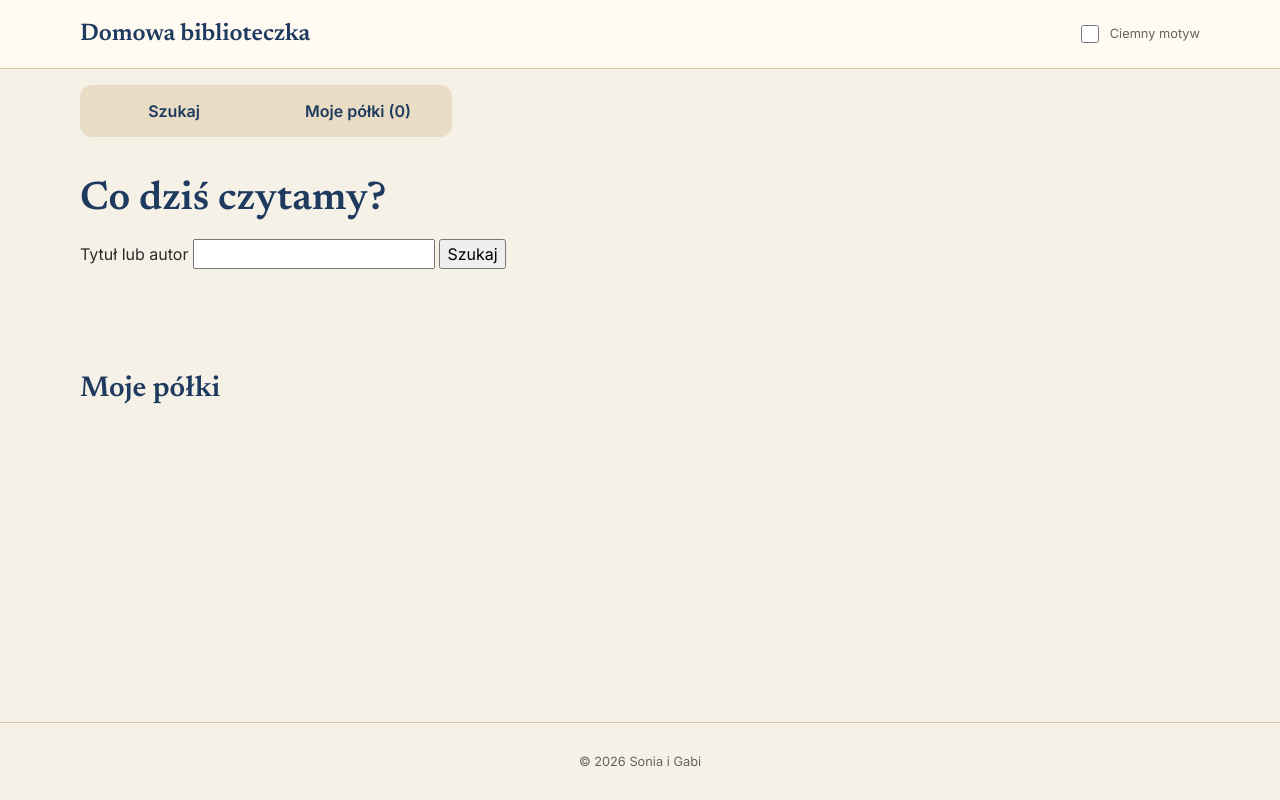
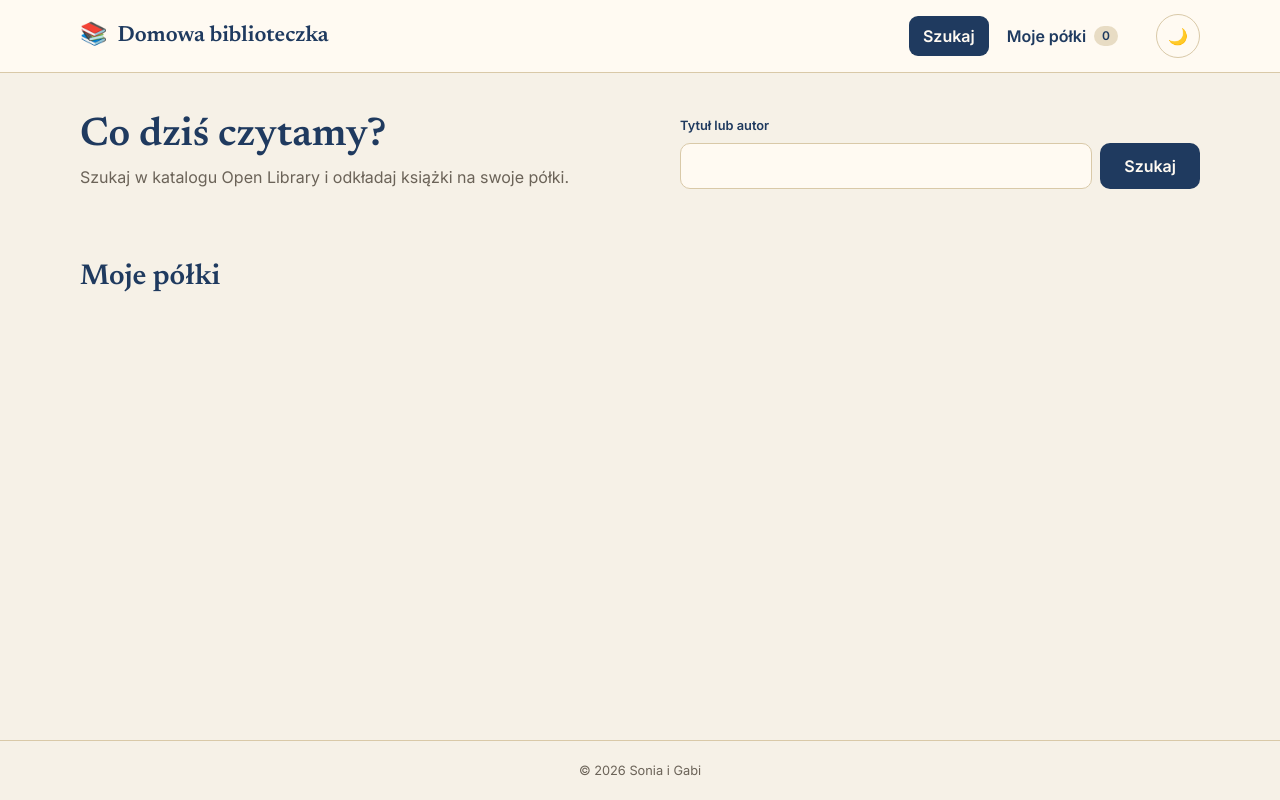
Before and after one commit to s246580/domowa-biblioteczka, a plain HTML site: page index.html in a window 1280 px wide. Drawn offline with Linux system fonts and the light colour scheme.

Commit message:
Nagłówek z zakładkami i przyciskiem motywu, style formularza

```diff
--- a/css/base.css
+++ b/css/base.css
@@ -100,19 +100,23 @@ textarea {
 /* Nagłówek */
 .site-header {
     display: flex;
+    flex-wrap: wrap;
     align-items: center;
-    justify-content: space-between;
-    gap: 12px;
+    gap: 12px 24px;
     padding: 12px max(16px, calc((100% - 1120px) / 2));
     background-color: var(--surface);
     border-bottom: 1px solid var(--border);
 
     @media (min-width: 768px) {
-        padding-block: 16px;
+        padding-block: 14px;
     }
 }
 
 .logo {
+    display: flex;
+    align-items: center;
+    gap: 10px;
+    margin-right: auto;
     font-family: var(--font-title);
     font-size: 1.25rem;
     font-weight: 600;
@@ -120,56 +124,93 @@ textarea {
     text-decoration: none;
 
     @media (min-width: 768px) {
-        font-size: 1.5rem;
+        font-size: 1.375rem;
     }
 }
 
+/* Przycisk motywu */
 .theme-toggle {
-    display: flex;
-    align-items: center;
-    gap: 8px;
-    font-size: 0.8rem;
-    color: var(--muted);
+    display: grid;
+    place-items: center;
+    width: 44px;
+    height: 44px;
+    border: 1px solid var(--border);
+    border-radius: 50%;
     cursor: pointer;
+    transition: background-color 0.2s;
 
-    & input {
-        width: 18px;
-        height: 18px;
-        accent-color: var(--primary);
-        cursor: pointer;
+    & .icon {
+        transition: transform 0.4s;
+    }
+
+    &:hover {
+        background-color: var(--beige);
+    }
+
+    &:has(input:checked) .icon {
+        transform: rotate(-30deg);
+    }
+
+    &:has(input:focus-visible) {
+        outline: 2px solid var(--accent);
+        outline-offset: 2px;
     }
 }
 
 /* Zakładki */
 .tabs {
+    order: 1;
+    flex-basis: 100%;
     display: grid;
     grid-template-columns: 1fr 1fr;
     gap: 4px;
-    margin: 16px max(16px, calc((100% - 1120px) / 2)) 0;
     padding: 4px;
     background-color: var(--beige);
     border-radius: 12px;
 
     @media (min-width: 768px) {
-        width: fit-content;
-        grid-template-columns: repeat(2, 180px);
+        order: 0;
+        flex-basis: auto;
+        display: flex;
+        padding: 0;
+        background-color: transparent;
     }
 
     & a {
         display: flex;
         align-items: center;
         justify-content: center;
-        gap: 4px;
-        place-items: center;
-        min-height: 44px;
+        gap: 8px;
+        min-height: 40px;
+        padding: 0 14px;
         border-radius: 9px;
+        color: var(--primary);
         font-weight: 600;
         text-decoration: none;
-        transition: background-color 0.2s;
+        transition: background-color 0.2s, color 0.2s;
     }
 
     & a:hover {
-        background-color: var(--surface);
+        background-color: var(--beige);
+    }
+
+    & a[aria-current="page"] {
+        background-color: var(--primary);
+        color: var(--on-primary);
+    }
+}
+
+.badge {
+    min-width: 22px;
+    padding: 1px 8px;
+    border-radius: 999px;
+    background-color: var(--surface);
+    color: var(--primary);
+    font-size: 0.75rem;
+    text-align: center;
+
+    @media (min-width: 768px) {
+        background-color: var(--beige);
     }
 }
 
@@ -197,9 +238,26 @@ main {
 
 /* Stopka */
 .site-footer {
-    padding: 16px;
-    text-align: center;
+    display: flex;
+    flex-wrap: wrap;
+    justify-content: center;
+    gap: 8px 16px;
+    padding: 20px max(16px, calc((100% - 1120px) / 2));
     font-size: 0.8rem;
     color: var(--muted);
     border-top: 1px solid var(--border);
+
+    & p {
+        margin: 0;
+    }
 }
+
+/* Ukryte wizualnie, ale dostępne dla czytnika ekranu */
+.visually-hidden {
+    position: absolute;
+    width: 1px;
+    height: 1px;
+    overflow: hidden;
+    clip-path: inset(50%);
+    white-space: nowrap;
+}
--- /dev/null
+++ b/css/search.css
@@ -0,0 +1,76 @@
+/* Tytuł z podtytułem po lewej, formularz po prawej */
+.search-head {
+    display: flex;
+    flex-wrap: wrap;
+    align-items: end;
+    justify-content: space-between;
+    gap: 20px 24px;
+}
+
+.lead {
+    margin: 6px 0 0;
+    color: var(--muted);
+}
+
+/* Formularz wyszukiwania */
+#search-form {
+    flex: 1 1 320px;
+    max-width: 520px;
+    display: grid;
+    gap: 8px;
+
+    & label {
+        font-size: 0.8rem;
+        font-weight: 600;
+        color: var(--primary);
+    }
+
+    & input {
+        min-height: 46px;
+        padding: 0 14px;
+        border: 1px solid var(--border);
+        border-radius: var(--radius);
+        background-color: var(--surface);
+        color: var(--text);
+        transition: border-color 0.2s;
+    }
+
+    & input:focus {
+        border-color: var(--accent);
+    }
+
+    & button {
+        min-height: 46px;
+        padding: 0 24px;
+        border: none;
+        border-radius: var(--radius);
+        background-color: var(--primary);
+        color: var(--on-primary);
+        font-weight: 600;
+        cursor: pointer;
+        transition: background-color 0.2s, transform 0.15s;
+    }
+
+    & button:hover {
+        background-color: var(--accent);
+    }
+
+    & button:active {
+        transform: scale(0.95);
+    }
+
+    @media (min-width: 768px) {
+        grid-template-columns: 1fr auto;
+
+        & label {
+            grid-column: 1 / -1;
+        }
+    }
+}
+
+/* Komunikaty: ładowanie, błąd, brak wyników */
+#search-status {
+    margin: 0;
+    font-size: 0.8rem;
+    color: var(--muted);
+}
--- a/index.html
+++ b/index.html
@@ -1,36 +1,50 @@
 <!DOCTYPE html>
 <html lang="pl">
+
 <head>
     <meta charset="UTF-8">
     <meta name="viewport" content="width=device-width, initial-scale=1.0">
     <title>Domowa biblioteczka</title>
     <link rel="preconnect" href="https://fonts.googleapis.com">
     <link rel="preconnect" href="https://fonts.gstatic.com" crossorigin>
-    <link rel="stylesheet" href="https://fonts.googleapis.com/css2?family=Inter:wght@400;500;600&family=Newsreader:opsz,wght@6..72,400;6..72,600&display=swap">
+    <link rel="stylesheet"
+        href="https://fonts.googleapis.com/css2?family=Inter:wght@400;500;600&family=Newsreader:opsz,wght@6..72,400;6..72,600&display=swap">
     <link rel="stylesheet" href="css/base.css">
+    <link rel="stylesheet" href="css/search.css">
 </head>
+
 <body>
     <header class="site-header">
-        <a href="#szukaj" class="logo">Domowa biblioteczka</a>
+        <a href="#szukaj" class="logo">
+            <span aria-hidden="true">📚</span>
+            Domowa biblioteczka
+        </a>
+
+        <nav class="tabs" aria-label="Główna nawigacja">
+            <a href="#szukaj" aria-current="page">Szukaj</a>
+            <a href="#polki">Moje półki <span id="shelf-count" class="badge">0</span></a>
+        </nav>
+
         <label class="theme-toggle">
-            <input type="checkbox" id="theme-toggle">
-            <span>Ciemny motyw</span>
+            <input type="checkbox" id="theme-toggle" class="visually-hidden">
+            <span class="icon" aria-hidden="true">🌙</span>
+            <span class="visually-hidden">Ciemny motyw</span>
         </label>
     </header>
 
-    <nav class="tabs" aria-label="Główna nawigacja">
-        <a href="#szukaj">Szukaj</a>
-        <a href="#polki">Moje półki <span id="shelf-count">(0)</span></a>
-    </nav>
-
     <main>
         <section id="szukaj" class="view">
+            <div class="search-head">
+                <div>
                     <h1>Co dziś czytamy?</h1>
+                    <p class="lead">Szukaj w katalogu Open Library i odkładaj książki na swoje półki.</p>
+                </div>
                 <form id="search-form" role="search">
                     <label for="search-input">Tytuł lub autor</label>
                     <input type="search" id="search-input" name="q" minlength="2" required>
                     <button type="submit">Szukaj</button>
                 </form>
+            </div>
             <p id="search-status" aria-live="polite"></p>
             <div id="results" class="results"></div>
         </section>
@@ -48,4 +62,5 @@
     </footer>
 
 </body>
+
 </html>
```
Lines whose indentation alone changed are shown as unchanged.
